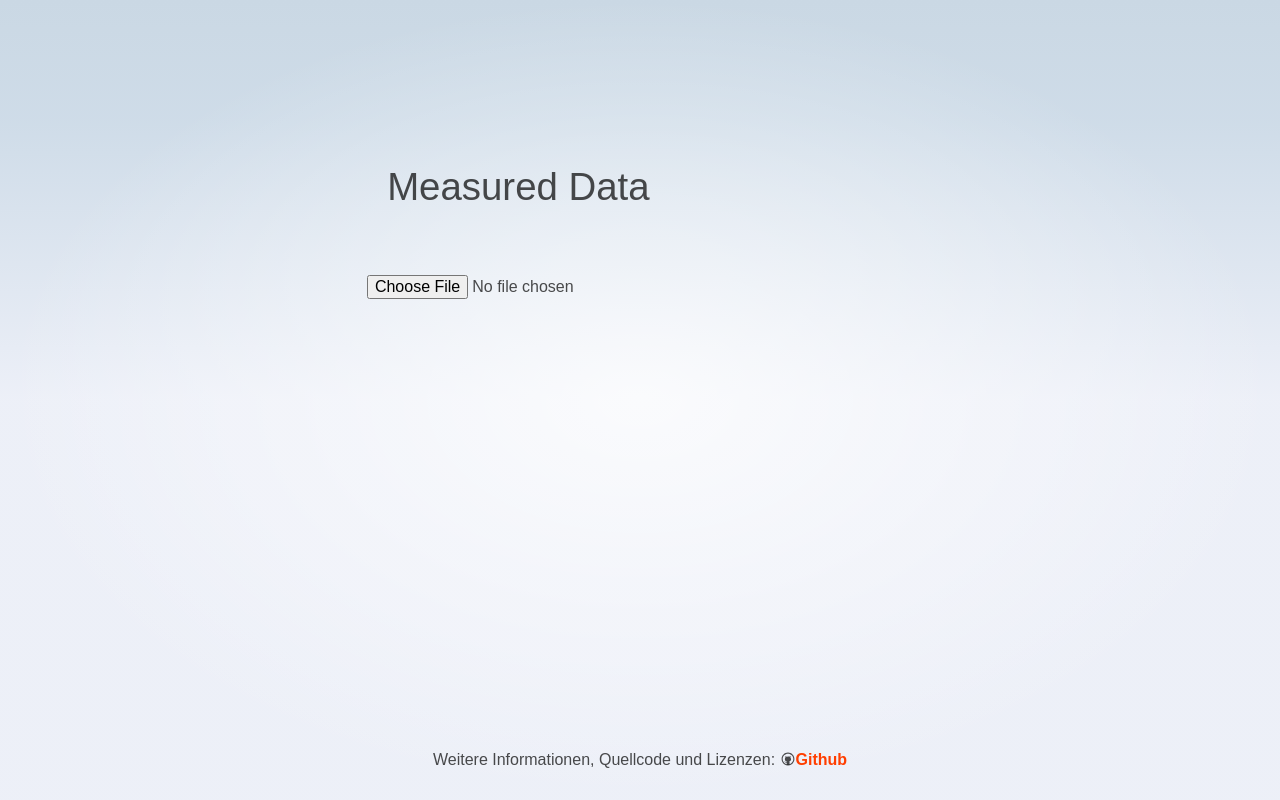
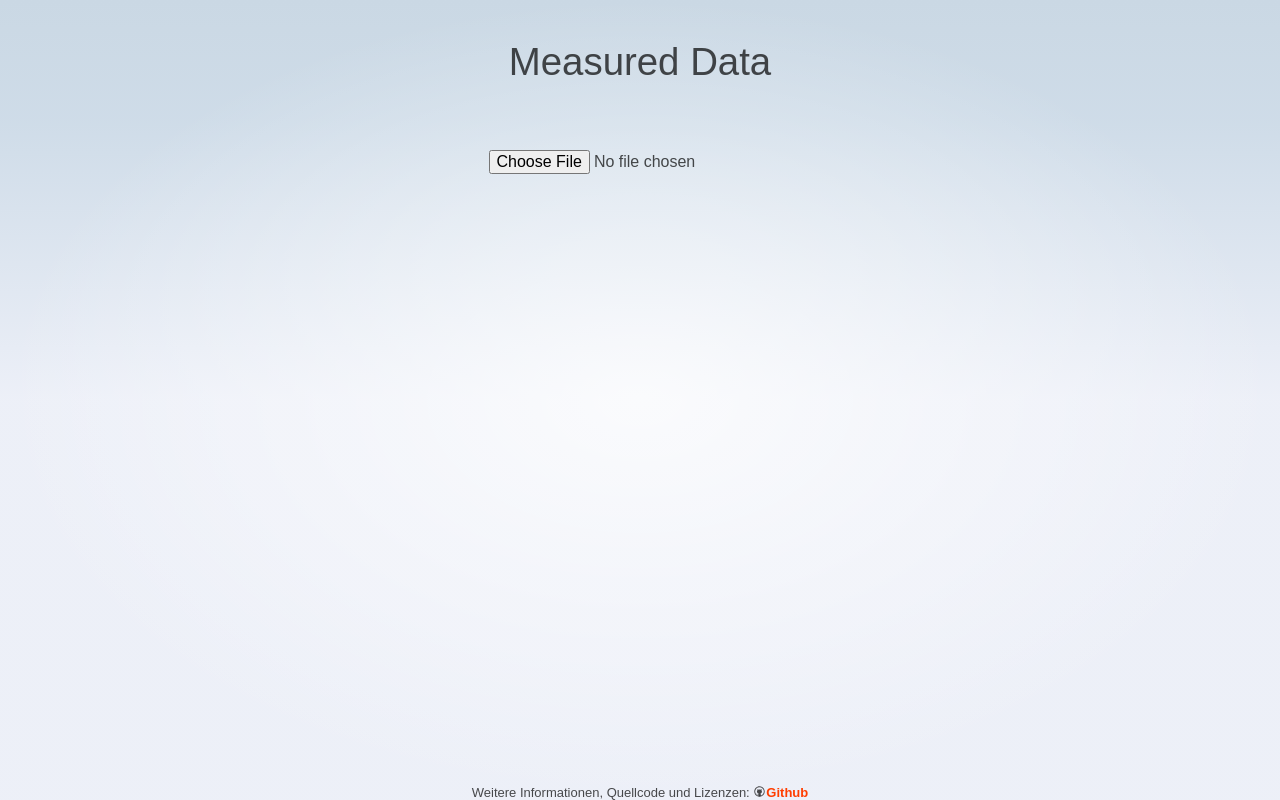
Before and after one commit to Tert0/nwt-map, a SvelteKit app: page / in a window 1280 px wide. Built offline with nearby package versions, Linux system fonts and the light colour scheme.

Commit message:
map: added layersgroup and control for markers refactored css: fixed mobile layout

```diff
--- a/src/routes/+layout.svelte
+++ b/src/routes/+layout.svelte
@@ -9,7 +9,7 @@
 	</main>
 
 	<footer>
-		<p>Weitere Informationen, Quellcode und Lizenzen: <a class="githubLogo" href="https://github.com/Tert0/nwt-map"><img src={github_logo} alt="Github Logo"/>Github</a></p>
+		<span>Weitere Informationen, Quellcode und Lizenzen: <a class="githubLogo" href="https://github.com/Tert0/nwt-map"><img src={github_logo} alt="Github Logo"/>Github</a></span>
 	</footer>
 </div>
 
@@ -17,30 +17,24 @@
 	.app {
 		display: flex;
 		flex-direction: column;
-		min-height: 100vh;
 		height: 100%;
 	}
 
 	main {
-		flex: 1;
-		display: flex;
-		flex-direction: column;
-		width: 100%;
-		max-width: 64rem;
-		margin: 0 0.5vw;
+		margin-top: 1vh;
+		height: 98%;
 		box-sizing: border-box;
 	}
 
 	footer {
-		display: flex;
-		flex-direction: column;
-		justify-content: center;
-		align-items: center;
-		padding: 12px;
+		font-size: small;
+		text-wrap: pretty;
+		text-align: center;
 	}
 
 	footer a {
 		font-weight: bold;
+		display: inline;
 	}
 
 	.githubLogo img {
@@ -48,10 +42,4 @@
 		height: 1em;
 		vertical-align: text-top;
 	}
-
-	@media (min-width: 480px) {
-		footer {
-			padding: 12px 0;
-		}
-	}
 </style>
--- a/src/routes/map/[name]/+page.svelte
+++ b/src/routes/map/[name]/+page.svelte
@@ -86,7 +86,7 @@
 				return container;
 			},
 			{
-				maxWidth: window.innerWidth / 2
+				maxWidth: window.innerWidth / 3
 			}
 		);
 
@@ -146,7 +146,7 @@
 
 <svelte:window on:resize={resizeMap} />
 <section style="height:100%">
-	<div style="width:99vw;height:100%;margin-top: 1vh;" use:mapAction />
+	<div style="width:98vw;height:100%;margin-left: 1vw" use:mapAction />
 </section>
 
 <style>
--- a/src/routes/map/[name]/analysis.ts
+++ b/src/routes/map/[name]/analysis.ts
@@ -1,6 +1,6 @@
 import type { DataEntry } from "../../../app";
 
-export function dangerLevelByDistance(distance: number): number {
+export function dangerLevelByDistance(distance: number): 0 | 1 | 2 {
     if(distance < 500) {
         return 2;
     }
@@ -10,6 +10,6 @@ export function dangerLevelByDistance(distance: number): number {
     return 0;
 }
 
-export function dangerLevelByEntry(entry: DataEntry): number {
-    return Math.max(...[entry.distance1, entry.distance2, entry.distance3].map(dangerLevelByDistance));
+export function dangerLevelByEntry(entry: DataEntry): 0 | 1 | 2 {
+    return Math.max(...[entry.distance1, entry.distance2, entry.distance3].map(dangerLevelByDistance)) as (0 | 1 | 2);
 }
--- a/src/routes/styles.css
+++ b/src/routes/styles.css
@@ -21,8 +21,8 @@ html, body {
 }
 
 body {
-	min-height: 100vh;
 	margin: 0;
+	padding: 0;
 	background-attachment: fixed;
 	background-color: var(--color-bg-1);
 	background-size: 100vw 100vh;
```
